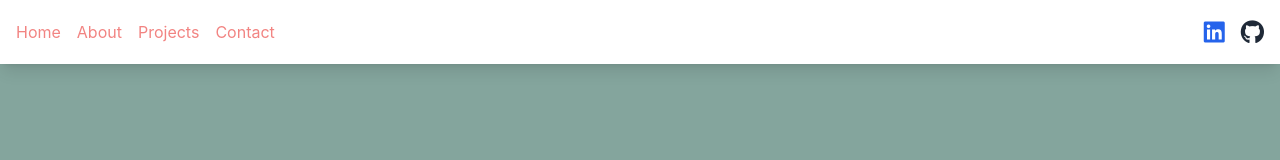
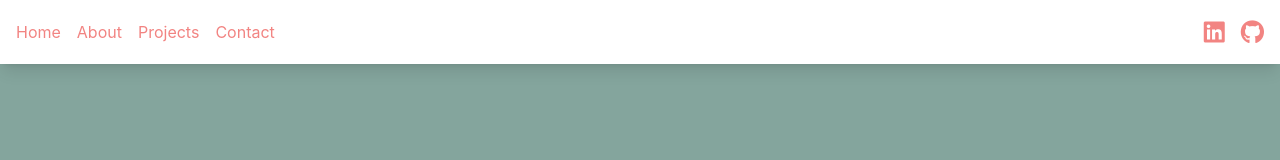
Before and after one commit to kdotzlaw/website, a React (Create React App) app in the folder portfolio-website/: page / in a window 1280 px wide. Shown: the top 160 px of the page. Built offline with nearby package versions, Linux system fonts and the light colour scheme.

Commit message:
added social links

```diff
--- a/portfolio-website/src/components/Nav.js
+++ b/portfolio-website/src/components/Nav.js
@@ -15,12 +15,12 @@ const Nav = () => {
         <ul className="flex space-x-4 top-0 left-0">
             <li id='nav-item'>
                 <a href='https://www.linkedin.com/in/kdotzlaw' target="_blank" rel="noopener noreferrer">
-                    <i className="fa-brands fa-linkedin text-2xl text-blue-600 hover:text-blue-800"></i>
+                    <i id='social' className="fa-brands fa-linkedin text-2xl text-blue-600 hover:text-blue-800"></i>
                 </a>
             </li>
             <li id='nav-item'>
                 <a href='https://github.com/kdotzlaw' target="_blank" rel="noopener noreferrer">
-                    <i className="fa-brands fa-github text-2xl text-gray-800 hover:text-gray-600"></i>
+                    <i id='social'className="fa-brands fa-github text-2xl text-gray-800 hover:text-gray-600"></i>
                 </a>
             </li>
         </ul>
--- a/portfolio-website/src/styles/Nav.css
+++ b/portfolio-website/src/styles/Nav.css
@@ -8,3 +8,7 @@
 #nav-item:hover{
     color: #F5CAC3;
 }
+
+#social{
+    color: #F28482;
+}
```
